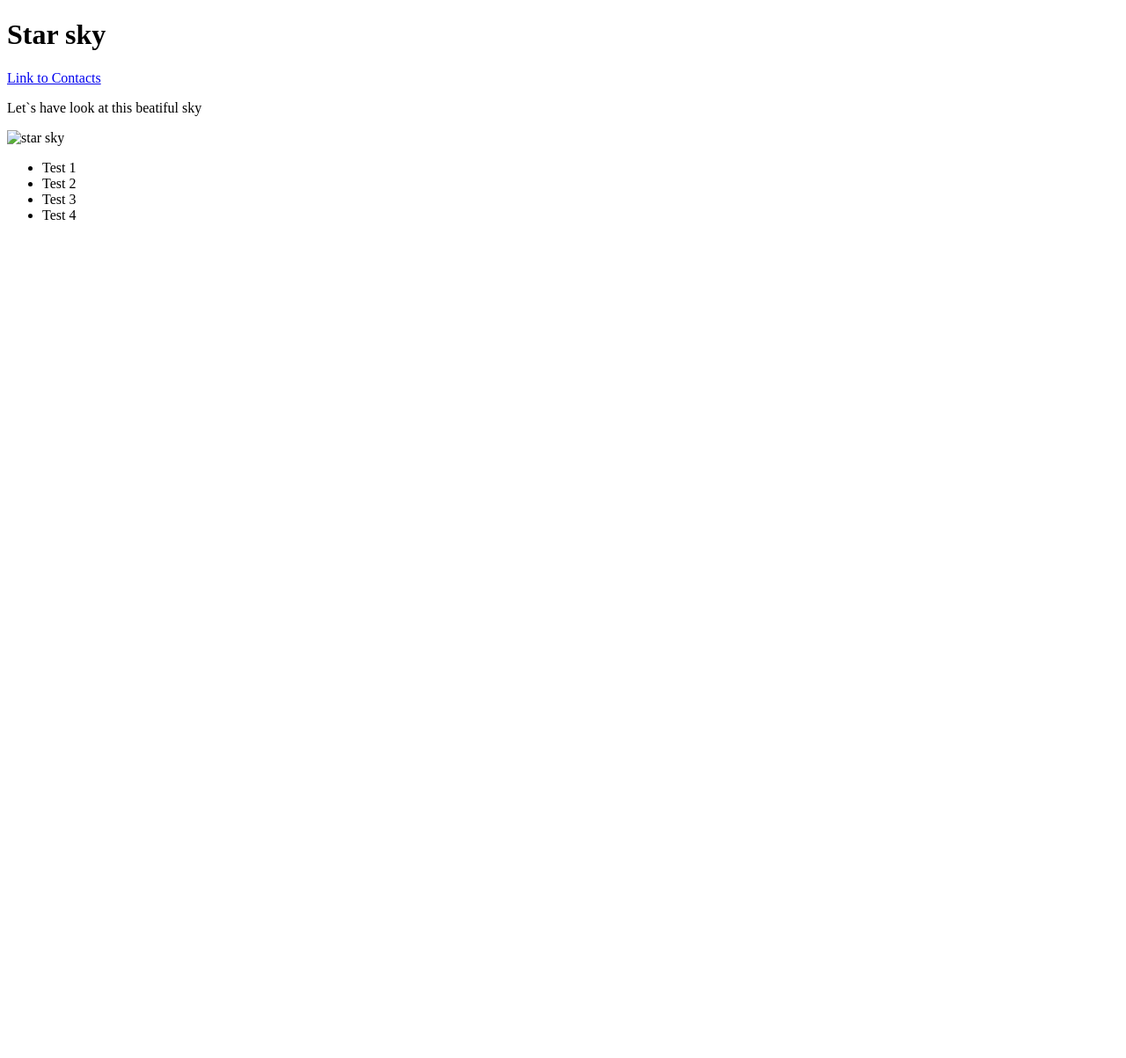
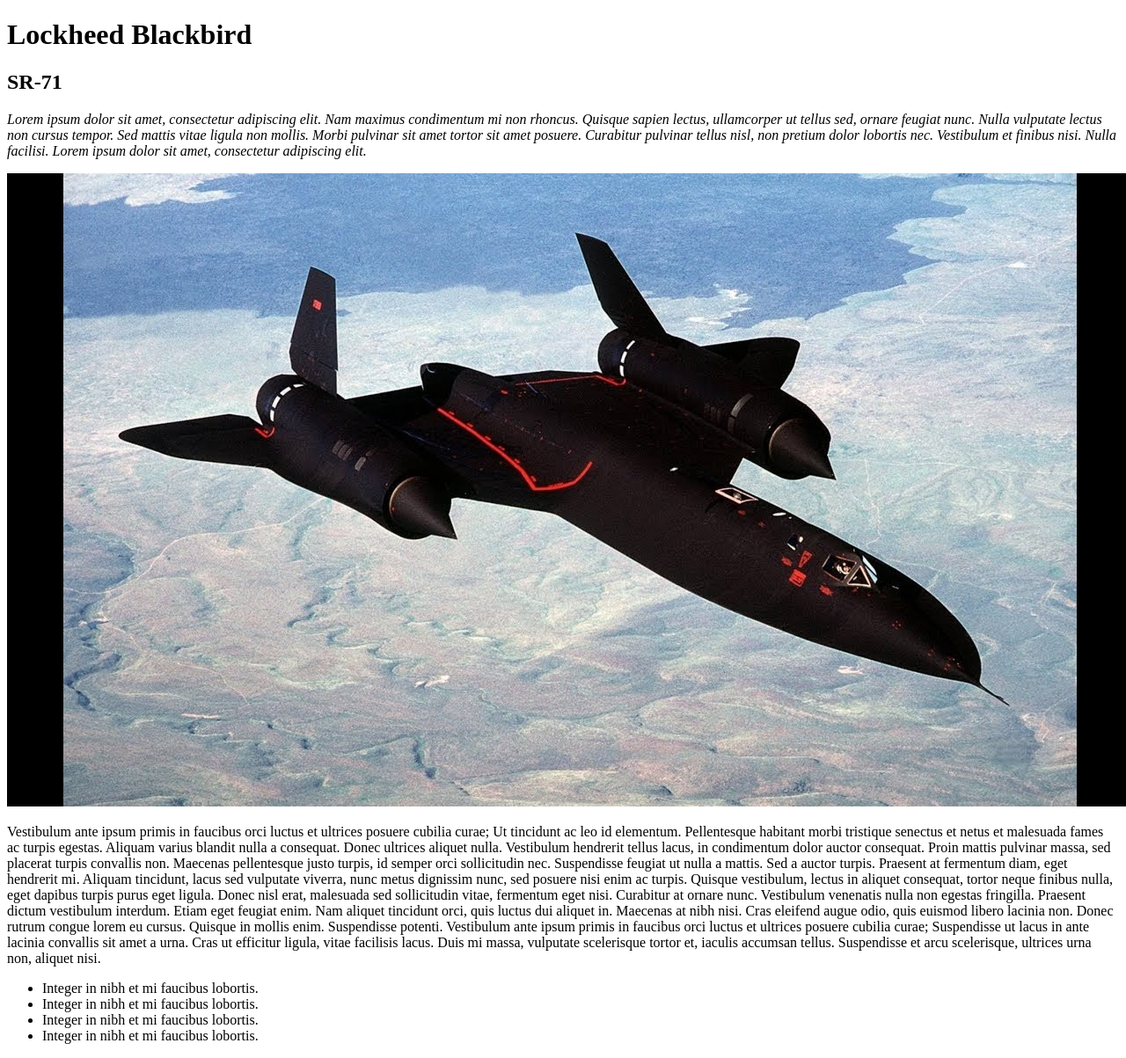
Before and after one commit to IvanKodak/fc-courses-task-1, a plain HTML site: page index.html in a window 1280 px wide. Shown: the whole page at 88% size. Before the commit the page ends 800 px from the top, so only its background shows below. Drawn offline with Linux system fonts and the light colour scheme.

Commit message:
Ended work with html markup

```diff
--- a/index.html
+++ b/index.html
@@ -1,19 +1,48 @@
 <!DOCTYPE html>
 <html lang="en-Us">
-    <head>
-        <meta charset="UTF-8">
-        <title>Test title</title>
-    </head>
-    <body>
-        <h1>Star sky</h1>
-        <a href="./pages/contacts.html">Link to Contacts</a>
-        <p>Let`s have look at this beatiful sky</p>
-        <img src="./assets/images/load.jpeg" alt="star sky">
+
+<head>
+    <meta charset="UTF-8">
+    <title>Test task</title>
+</head>
+
+<body>
+    <h1>Lockheed Blackbird</h1>
+    <h2>SR-71</h1>
+        <p><em>Lorem ipsum dolor sit amet, consectetur adipiscing elit. Nam maximus condimentum mi non rhoncus. Quisque
+                sapien lectus, ullamcorper ut tellus sed, ornare feugiat nunc. Nulla vulputate lectus non cursus tempor.
+                Sed mattis vitae ligula non mollis. Morbi pulvinar sit amet tortor sit amet posuere. Curabitur pulvinar
+                tellus nisl, non pretium dolor lobortis nec. Vestibulum et finibus nisi. Nulla facilisi. Lorem ipsum
+                dolor sit amet, consectetur adipiscing elit.</em></p>
+
+        <img src="./assets/images/plain.jpg" alt="star sky">
+
+        <p>
+            Vestibulum ante ipsum primis in faucibus orci luctus et ultrices posuere cubilia curae; Ut tincidunt ac leo
+            id elementum. Pellentesque habitant morbi tristique senectus et netus et malesuada fames ac turpis egestas.
+            Aliquam varius blandit nulla a consequat. Donec ultrices aliquet nulla. Vestibulum hendrerit tellus lacus,
+            in condimentum dolor auctor consequat. Proin mattis pulvinar massa, sed placerat turpis convallis non.
+            Maecenas pellentesque justo turpis, id semper orci sollicitudin nec. Suspendisse feugiat ut nulla a mattis.
+            Sed a auctor turpis. Praesent at fermentum diam, eget hendrerit mi. Aliquam tincidunt, lacus sed vulputate
+            viverra, nunc metus dignissim nunc, sed posuere nisi enim ac turpis. Quisque vestibulum, lectus in aliquet
+            consequat, tortor neque finibus nulla, eget dapibus turpis purus eget ligula. Donec nisl erat, malesuada sed
+            sollicitudin vitae, fermentum eget nisi. Curabitur at ornare nunc. Vestibulum venenatis nulla non egestas
+            fringilla.
+
+            Praesent dictum vestibulum interdum. Etiam eget feugiat enim. Nam aliquet tincidunt orci, quis luctus dui
+            aliquet in. Maecenas at nibh nisi. Cras eleifend augue odio, quis euismod libero lacinia non. Donec rutrum
+            congue lorem eu cursus. Quisque in mollis enim. Suspendisse potenti. Vestibulum ante ipsum primis in
+            faucibus orci luctus et ultrices posuere cubilia curae; Suspendisse ut lacus in ante lacinia convallis sit
+            amet a urna. Cras ut efficitur ligula, vitae facilisis lacus. Duis mi massa, vulputate scelerisque tortor
+            et, iaculis accumsan tellus. Suspendisse et arcu scelerisque, ultrices urna non, aliquet nisi.
+        </p>
+
         <ul>
-            <li>Test 1</li>
-            <li>Test 2</li>
-            <li>Test 3</li>
-            <li>Test 4</li>
+            <li>Integer in nibh et mi faucibus lobortis. </li>
+            <li>Integer in nibh et mi faucibus lobortis. </li>
+            <li>Integer in nibh et mi faucibus lobortis. </li>
+            <li>Integer in nibh et mi faucibus lobortis. </li>
         </ul>
-    </body>
+</body>
+
 </html>
```
Also changed, not shown: assets/images/plain.jpg (added).
